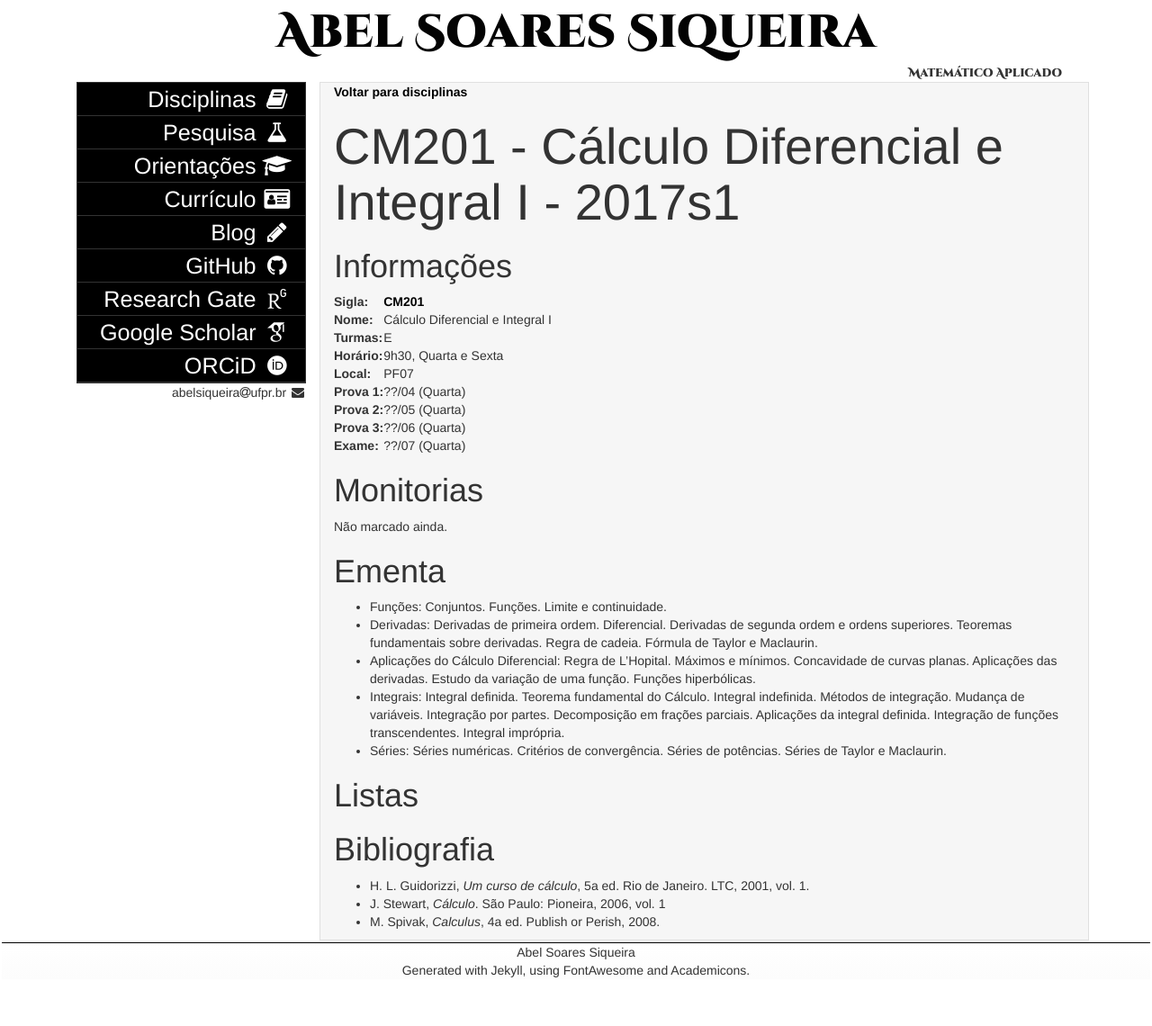
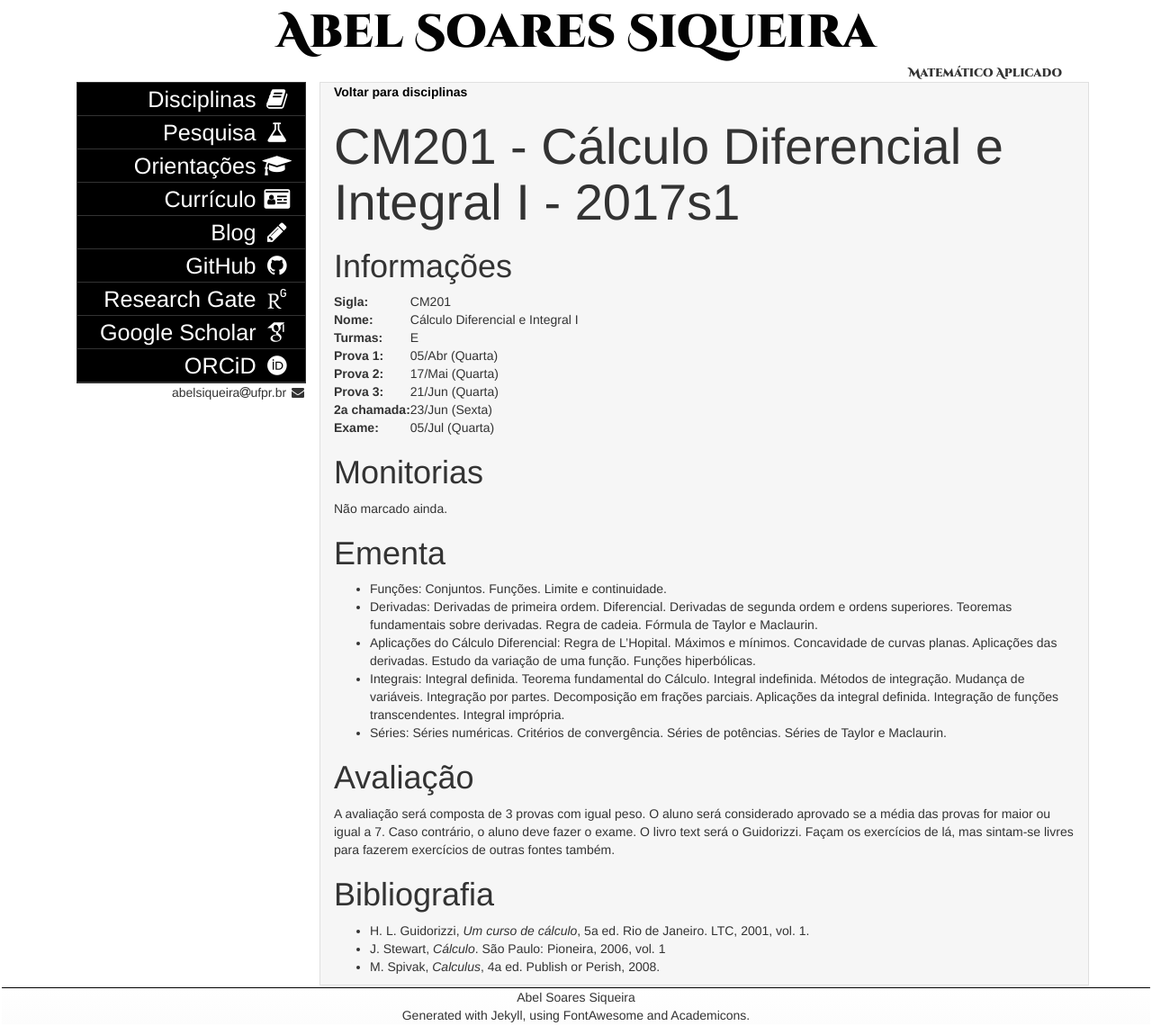
Before and after one commit to abelsiqueira/abelsiqueira.github.io-old, a Jekyll site: the page built from disciplinas/cm201-2017s1.md, in a window 1280 px wide. Shown: the whole page at 90% size. Built offline with Jekyll 4.4.1, drawn with Linux system fonts in a browser that asks for light colours; some web fonts are replaced; before the commit the page ends 1090 px from its top, so only the background shows below that.

Commit message:
Atualiza cm201-2017s1 com datas de prova

```diff
--- a/disciplinas/cm201-2017s1.md
+++ b/disciplinas/cm201-2017s1.md
@@ -8,15 +8,14 @@ tag:        2017s1
 
 # Informações
 
-  | **Sigla:**   | [CM201]({{ site.baseurl }}/disiciplinas/cm201/cm201-2017s1.pdf)
-  | **Nome:**    | Cálculo Diferencial e Integral I
-  | **Turmas:**  | E
-  | **Horário:** | 9h30, Quarta e Sexta
-  | **Local:**   | PF07
-  | **Prova 1:** | ??/04 (Quarta)
-  | **Prova 2:** | ??/05 (Quarta)
-  | **Prova 3:** | ??/06 (Quarta)
-  | **Exame:**   | ??/07 (Quarta)
+  | **Sigla:**      | CM201
+  | **Nome:**       | Cálculo Diferencial e Integral I
+  | **Turmas:**     | E
+  | **Prova 1:**    | 05/Abr (Quarta)
+  | **Prova 2:**    | 17/Mai (Quarta)
+  | **Prova 3:**    | 21/Jun (Quarta)
+  | **2a chamada:** | 23/Jun (Sexta)
+  | **Exame:**      | 05/Jul (Quarta)
 
 # Monitorias
 
@@ -38,10 +37,15 @@ Não marcado ainda.
   - Séries: Séries numéricas.  Critérios de convergência.  Séries de potências.
     Séries de Taylor e Maclaurin.
 
-# Listas
+# Avaliação
+
+A avaliação será composta de 3 provas com igual peso. O aluno será considerado
+aprovado se a média das provas for maior ou igual a 7. Caso contrário, o aluno
+deve fazer o exame.
+O livro text será o Guidorizzi. Façam os exercícios de lá, mas sintam-se livres
+para fazerem exercícios de outras fontes também.
 
 # Bibliografia
-
   - H. L. Guidorizzi, _Um curso de cálculo_, 5a ed. Rio de Janeiro. LTC, 2001, vol. 1.
   - J. Stewart, _Cálculo_. São Paulo: Pioneira, 2006, vol. 1
   - M. Spivak, _Calculus_, 4a ed. Publish or Perish, 2008.
```
